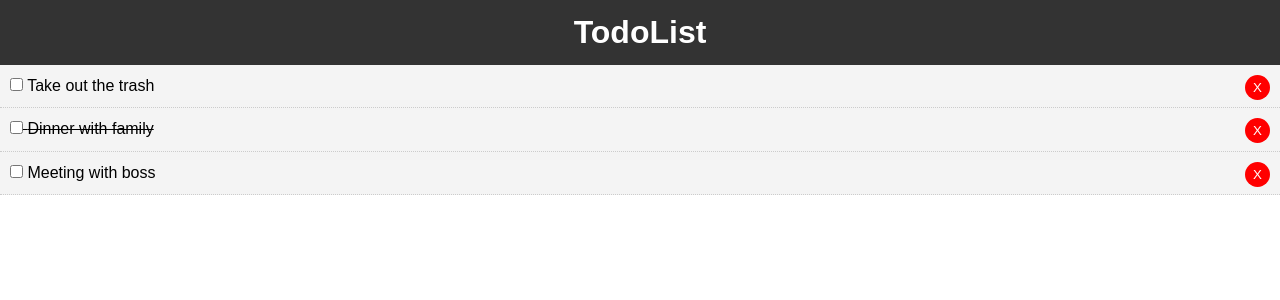
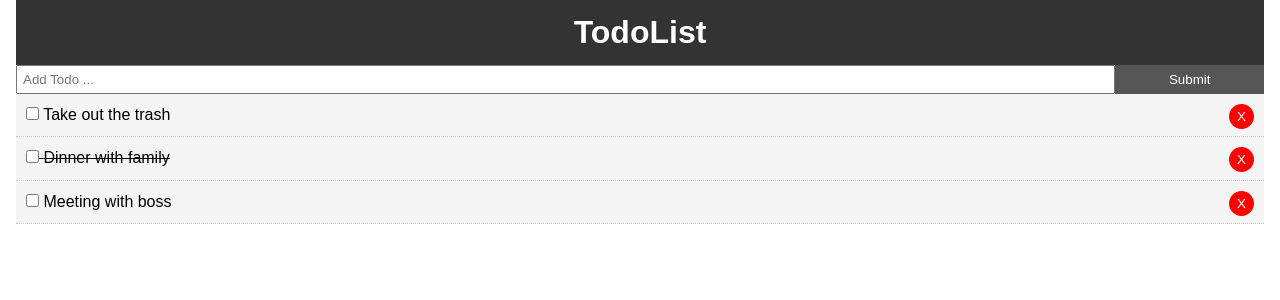
Before and after one commit to bmuha1/react_todo, a React (Create React App) app: page / in a window 1280 px wide. Shown: the top 300 px of the page. Built offline with nearby package versions, Linux system fonts and the light colour scheme.

Commit message:
Add add todo

```diff
--- a/src/App.css
+++ b/src/App.css
@@ -13,3 +13,20 @@
     color: #333;
     text-decoration: none;
 }
+
+.container {
+    padding: 0 1rem;
+}
+
+.btn {
+    display: inline-block;
+    border: none;
+    background: #555;
+    color: #fff;
+    padding: 7px 20px;
+    cursor: pointer;
+}
+
+.btn:hover {
+    background: #666;
+}
--- a/src/App.js
+++ b/src/App.js
@@ -1,6 +1,7 @@
 import React, { Component } from 'react';
 import Header from './components/layout/Header';
 import Todos from './components/Todos';
+import AddTodo from './components/AddTodo';
 
 import './App.css';
 
@@ -43,9 +44,12 @@
   render() {
     return (
       <div className="App">
+        <div className="container">
         <Header />
+        <AddTodo />
         <Todos todos={this.state.todos} markComplete={this.markComplete}
         delTodo={this.delTodo} />
+        </div>
       </div>
     );
   }
--- /dev/null
+++ b/src/components/AddTodo.js
@@ -0,0 +1,32 @@
+import React, { Component } from 'react'
+
+export class AddTodo extends Component {
+    state = {
+        title: ''
+    }
+
+    onChange = (e) => this.setState({ [e.target.name]: e.target.value });
+
+    render() {
+        return (
+            <form style={{ display: 'flex' }}>
+                <input
+                    type="text"
+                    name="title"
+                    style={{ flex: '10', padding: '5px' }}
+                    placeholder="Add Todo ..."
+                    value={this.state.title}
+                    onChange={this.onChange}
+                />
+                <input
+                    type="submit"
+                    value="Submit"
+                    className="btn"
+                    style={{ flex: '1' }}
+                />
+            </form>
+        )
+    }
+}
+
+export default AddTodo
```
